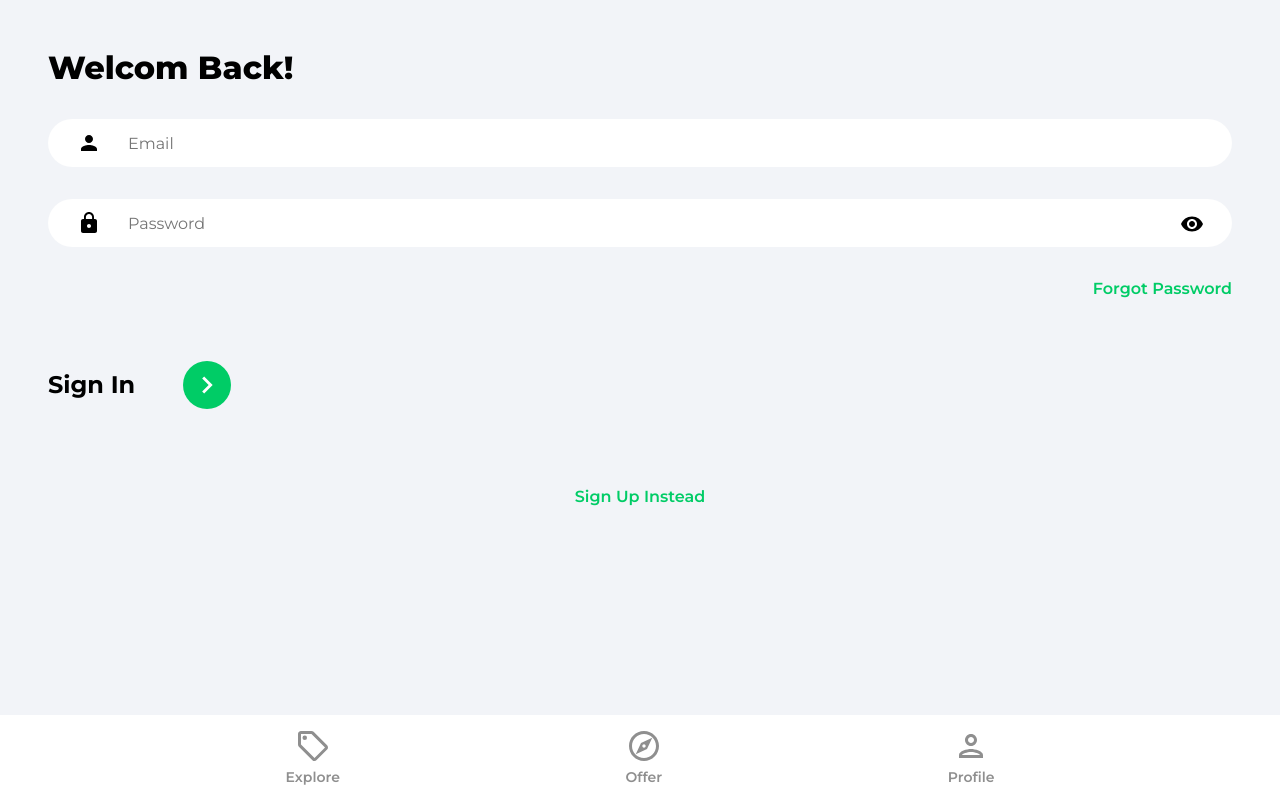
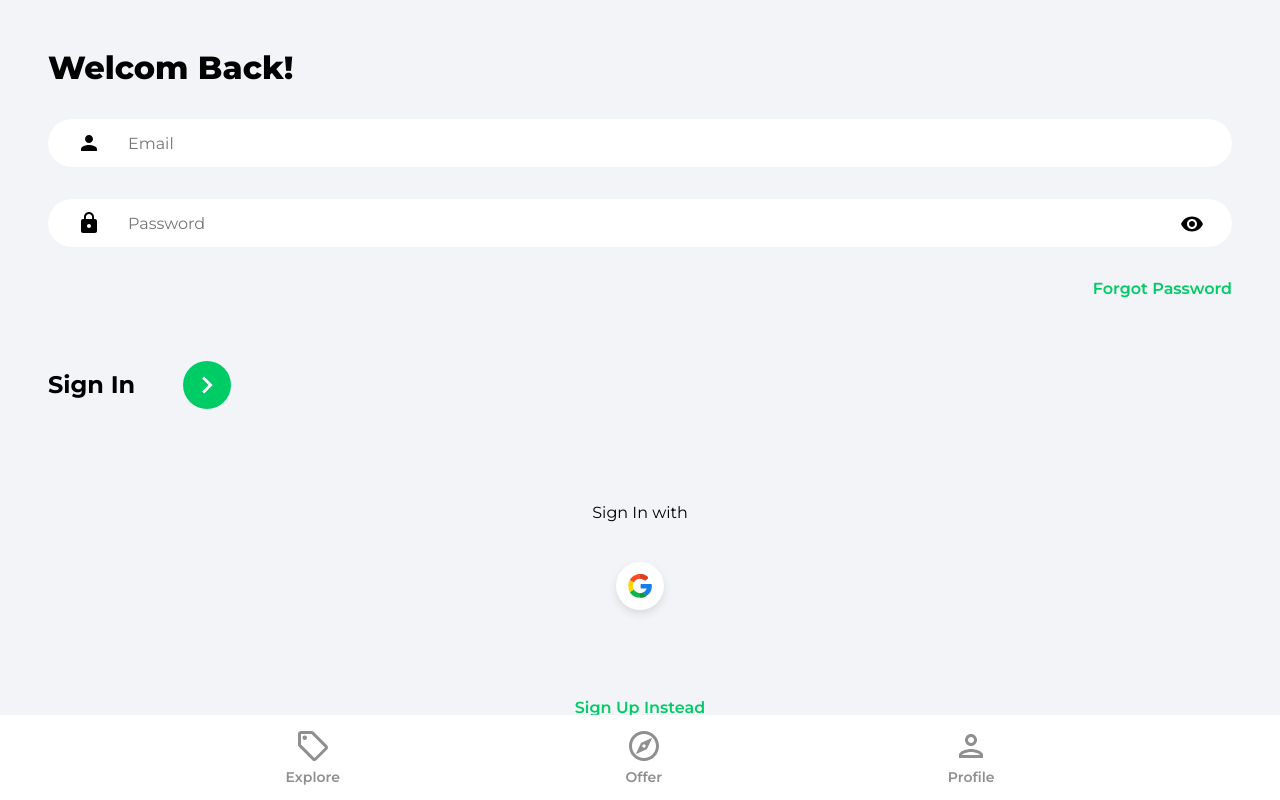
Before and after one commit to ulevi92/house-marketplace, a React (Create React App) app: page /sign-in in a window 1280 px wide. Built offline with nearby package versions, Linux system fonts and the light colour scheme.

Commit message:
added/ OAuth to SignIn and SignUp pages created/ OAuth

```diff
--- /dev/null
+++ b/src/components/OAuth.tsx
@@ -0,0 +1,51 @@
+import { getAuth, signInWithPopup, GoogleAuthProvider } from "firebase/auth";
+import { doc, setDoc, getDoc, serverTimestamp } from "firebase/firestore";
+import { useLocation, useNavigate } from "react-router-dom";
+import { db } from "../firebase.config";
+import { toast } from "react-toastify";
+
+import googleIcon from "../assets/svg/googleIcon.svg";
+
+const OAuth = () => {
+  const navigate = useNavigate();
+  const location = useLocation();
+
+  const onGoogleClick = async () => {
+    try {
+      const auth = getAuth();
+
+      //subscribe to google
+      const provider = new GoogleAuthProvider();
+      const result = await signInWithPopup(auth, provider);
+      const user = result.user;
+
+      //check for user
+      const docRef = doc(db, "users", user.uid);
+      const docSnap = await getDoc(docRef);
+
+      //if user doesn't exists, create user
+      if (!docSnap.exists()) {
+        await setDoc(doc(db, "users", user.uid), {
+          name: user.displayName,
+          email: user.email,
+          timeStamp: serverTimestamp(),
+        });
+      }
+
+      navigate("/");
+    } catch (error) {
+      toast.error(`Couldn't authrize with Google`);
+    }
+  };
+
+  return (
+    <div className='socialLogin'>
+      <p>Sign {location.pathname === "/sign-in" ? "In" : "Up"} with</p>
+      <button className='socialIconDiv' onClick={onGoogleClick}>
+        <img src={googleIcon} alt='google icon' className='socialIconImg' />
+      </button>
+    </div>
+  );
+};
+
+export default OAuth;
--- a/src/pages/SignIn.tsx
+++ b/src/pages/SignIn.tsx
@@ -6,6 +6,7 @@
 import { initializeApp } from "firebase/app";
 import { firebaseConfig } from "../firebase.config";
 import { toast } from "react-toastify";
+import OAuth from "../components/OAuth";
 
 interface FormState {
   email: string;
@@ -101,6 +102,8 @@
           </div>
         </form>
 
+        <OAuth />
+
         <Link to='/sign-up' className='registerLink'>
           Sign Up Instead
         </Link>
--- a/src/pages/SignUp.tsx
+++ b/src/pages/SignUp.tsx
@@ -11,6 +11,7 @@
 import { setDoc, doc, serverTimestamp, FieldValue } from "firebase/firestore";
 import { db, firebaseConfig } from "../firebase.config";
 import { toast } from "react-toastify";
+import OAuth from "../components/OAuth";
 
 interface FormState {
   name: string;
@@ -130,6 +131,8 @@
           </div>
         </form>
 
+        <OAuth />
+
         <Link to='/sign-in' className='registerLink'>
           Sign In Instead
         </Link>
```
